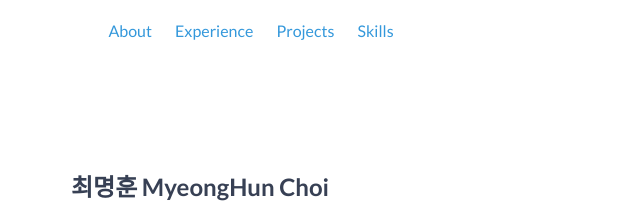
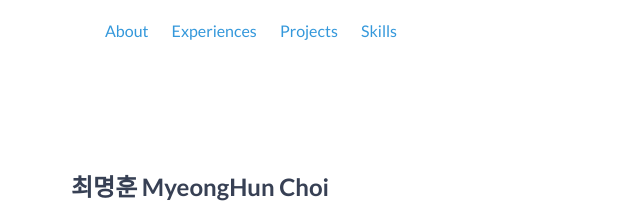
Before and after one commit to terry894/terry894.github.io, a website: page index.html in a window 1280 px wide. Shown: the top 221 px of the page, 389-1029 px from the left. Drawn offline with nearby package versions, Linux system fonts and the light colour scheme.

Commit message:
Update index.html
디테일...

```diff
--- a/index.html
+++ b/index.html
@@ -28,7 +28,7 @@
                 <a href="#about">About</a>
             </li>
             <li>
-                <a href="#experience">Experience</a>
+                <a href="#experience">Experiences</a>
             </li>
             <li>
                 <a href="#projects">Projects</a>
```
